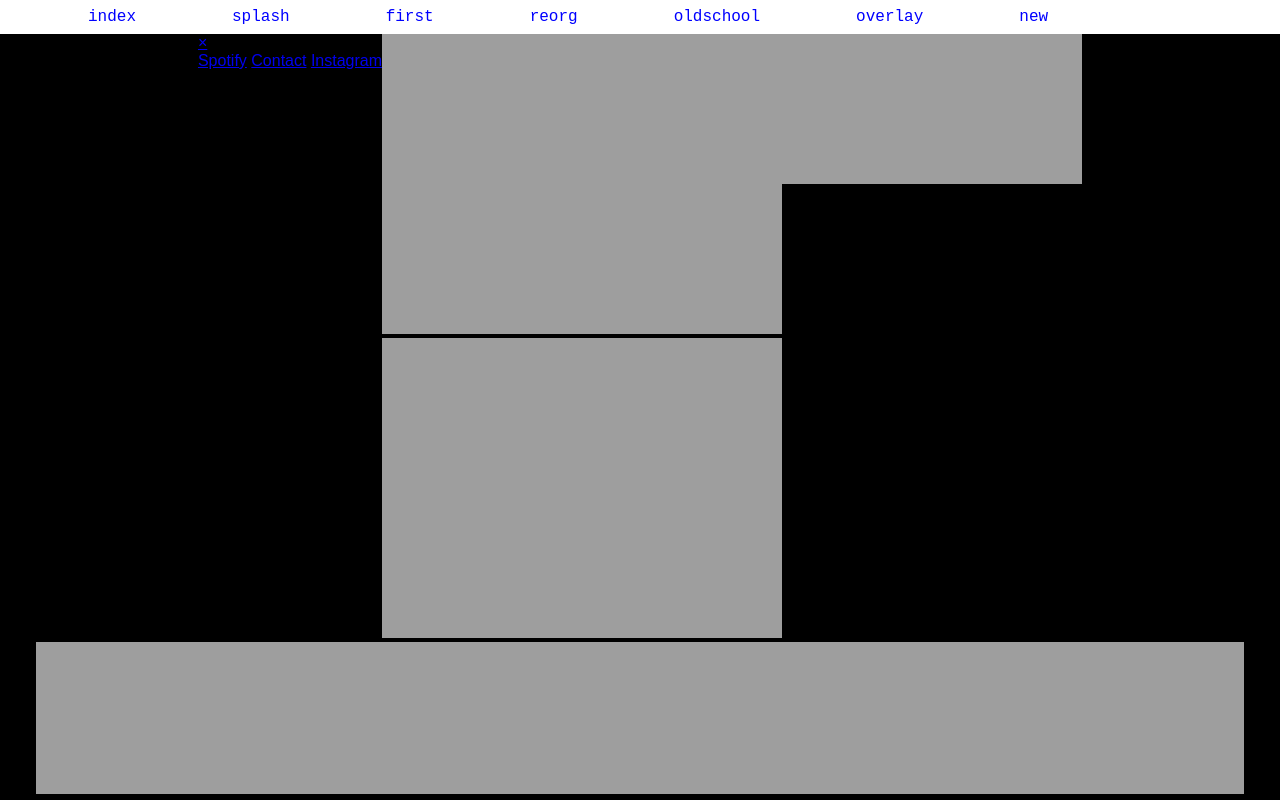
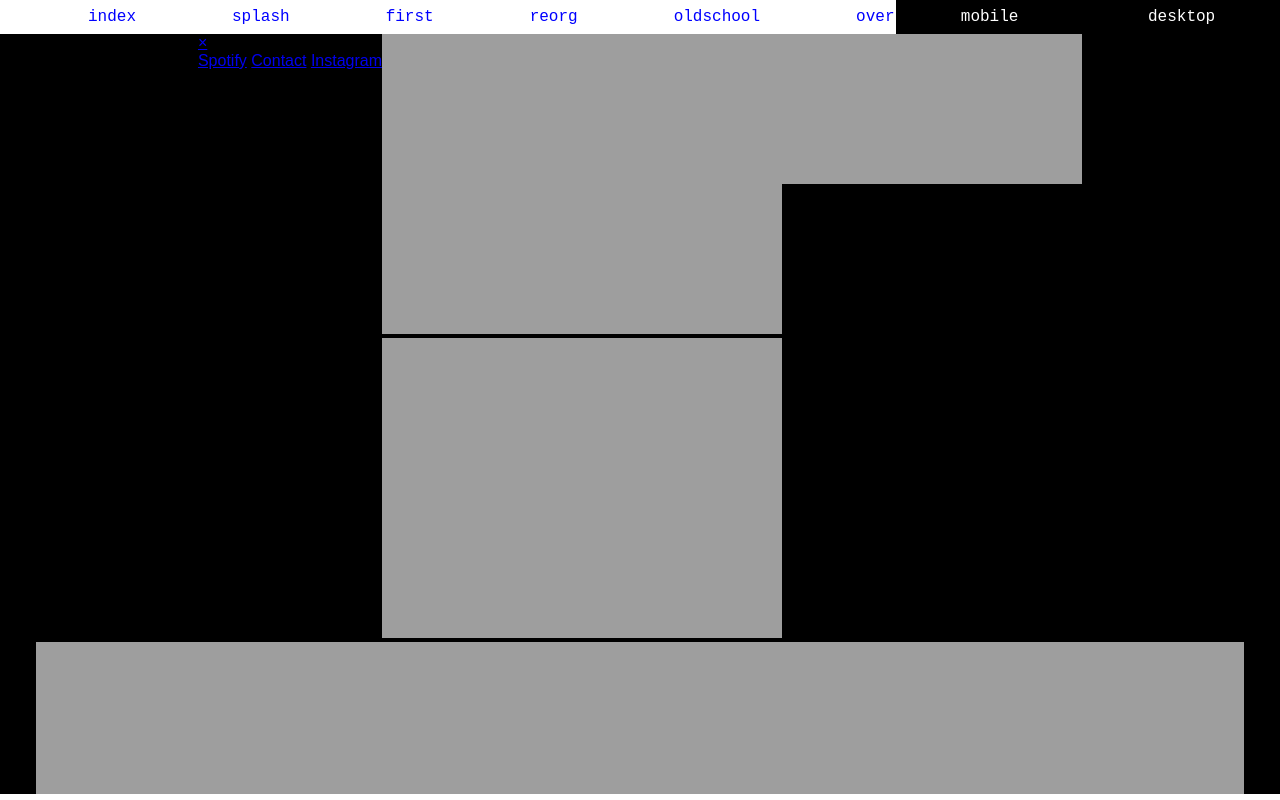
Before and after one commit to samueldhoore3/blond-dev, a plain HTML site: page view/index.html in a window 1280 px wide. Drawn offline with Linux system fonts and the light colour scheme.

Commit message:
Add files via upload

```diff
--- a/view/index.html
+++ b/view/index.html
@@ -31,10 +31,16 @@
 
             </nav>
 
-            <iframe name="venster" src="/new/" frameborder="0"></iframe>
+            <div class="resize">
+                <a onClick="mobile();">mobile</a>
+                <a onclick="desktop()">desktop</a>
+            </div>
+
+            <iframe width="100%" id="venster" name="venster" src="/new/" frameborder="0"></iframe>
 
         </div>
     </div>
 
+    <script src="script.js"></script>
 </body>
 </html>
--- /dev/null
+++ b/view/script.js
@@ -0,0 +1,7 @@
+function mobile() {
+    document.getElementById("venster").width = "375";
+  }
+
+  function desktop() {
+    document.getElementById("venster").width = "100%";
+  }
--- a/view/style.css
+++ b/view/style.css
@@ -6,15 +6,14 @@
 nav {background-color: pink;}
 iframe {background-color: blue;}
 
-
- */
+*/
 
  body {
     font-family: courier new;
     margin: 0;
     height: 100vh;
     overflow-y: hidden;
-    background-color: black;
+    /*! background-color: black; */
 }
 
 nav {
@@ -65,7 +64,7 @@ a:hover {
             margin:auto;
         }
 
-        nav a {
+        nav a{
             padding:.5rem 3rem;
             z-index: 3;
             display: inline-block;
@@ -87,7 +86,7 @@ a:hover {
 /********************************************************************************************************************************/
 @media only screen and (min-width:769px){
     nav {
-        width: 100%;
+        width: 70%;
         position: sticky;
         overflow: auto;
         background-color: white;
@@ -112,15 +111,32 @@ a:hover {
         margin:auto;
     }
 
-    nav a {
+    nav a, .resize a {
         padding:.5rem 3rem;
         z-index: 3;
         display: inline-block;
         position: relative;
     }
 
+    .resize a {
+        z-index: 4;
+        color: white;
+    }
+
+    .resize {
+        background-color: black;
+        width: 30%;
+        position: fixed;
+        top: 0;
+        right: 0;
+        display: flex;
+        justify-content: space-around;
+    }
+
+
+
     iframe {
-        width: 100%;
         height: 95vh;
     }
+
 }
```
